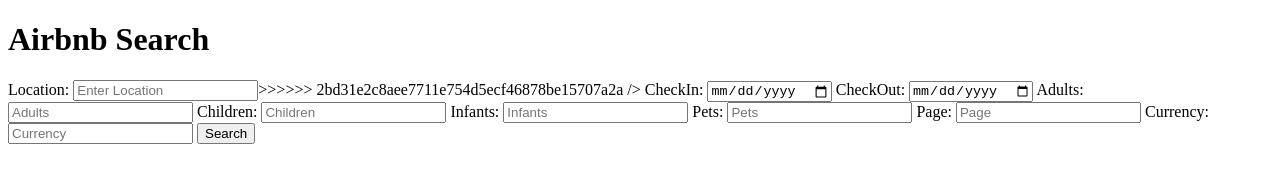
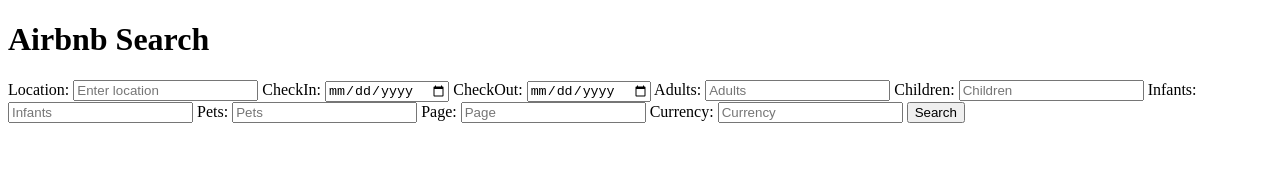
Before and after one commit to DayesCamara/Project-1-AirBnB, a plain HTML site: page index.html in a window 1280 px wide. Drawn offline with Linux system fonts and the light colour scheme.

Commit message:
changed html from merge issue

```diff
--- a/index.html
+++ b/index.html
@@ -14,11 +14,7 @@
             type="text"
             id="locationInput"
             name="location"
-<<<<<<< HEAD
-                placeholder="Enter Location"
-=======
             placeholder="Enter location"
->>>>>>> 2bd31e2c8aee7711e754d5ecf46878be15707a2a
         />
         <label for="CheckinInput">CheckIn:</label>
         <input
```
Lines whose indentation alone changed are shown as unchanged.
